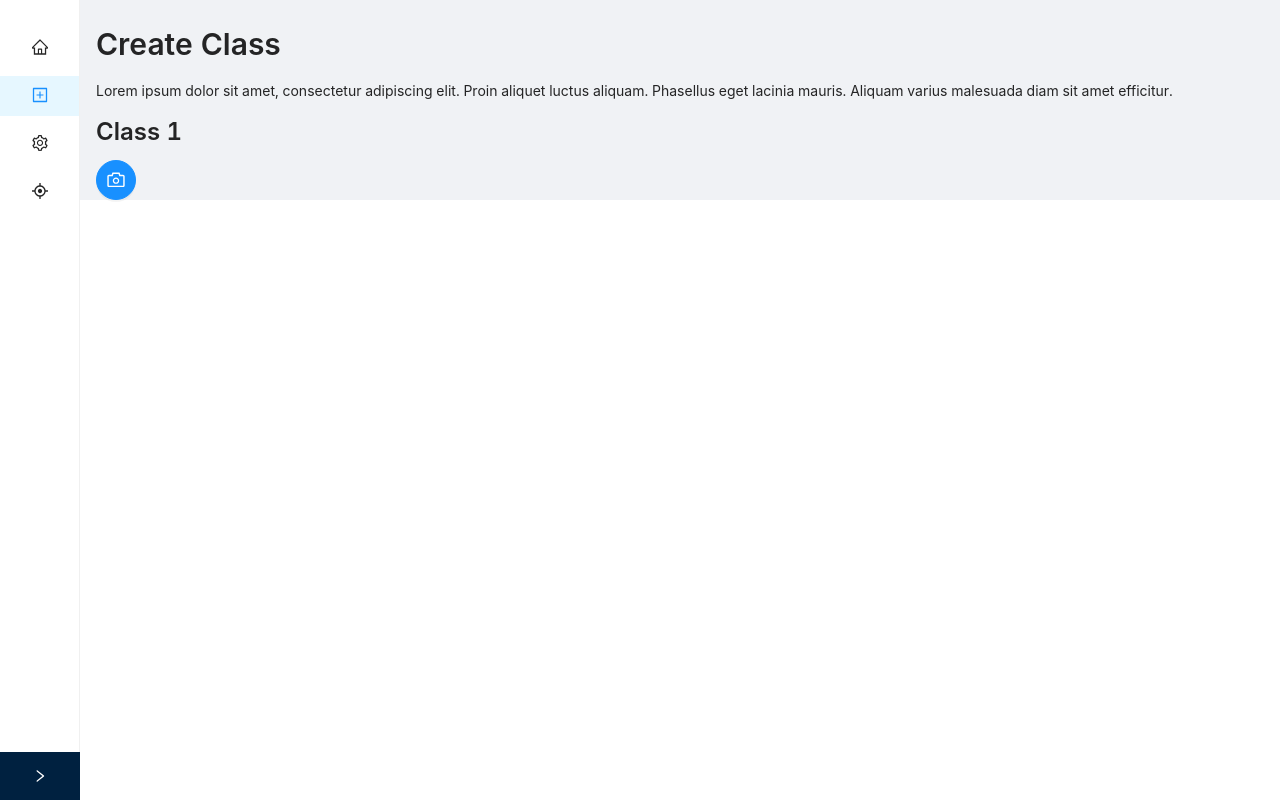
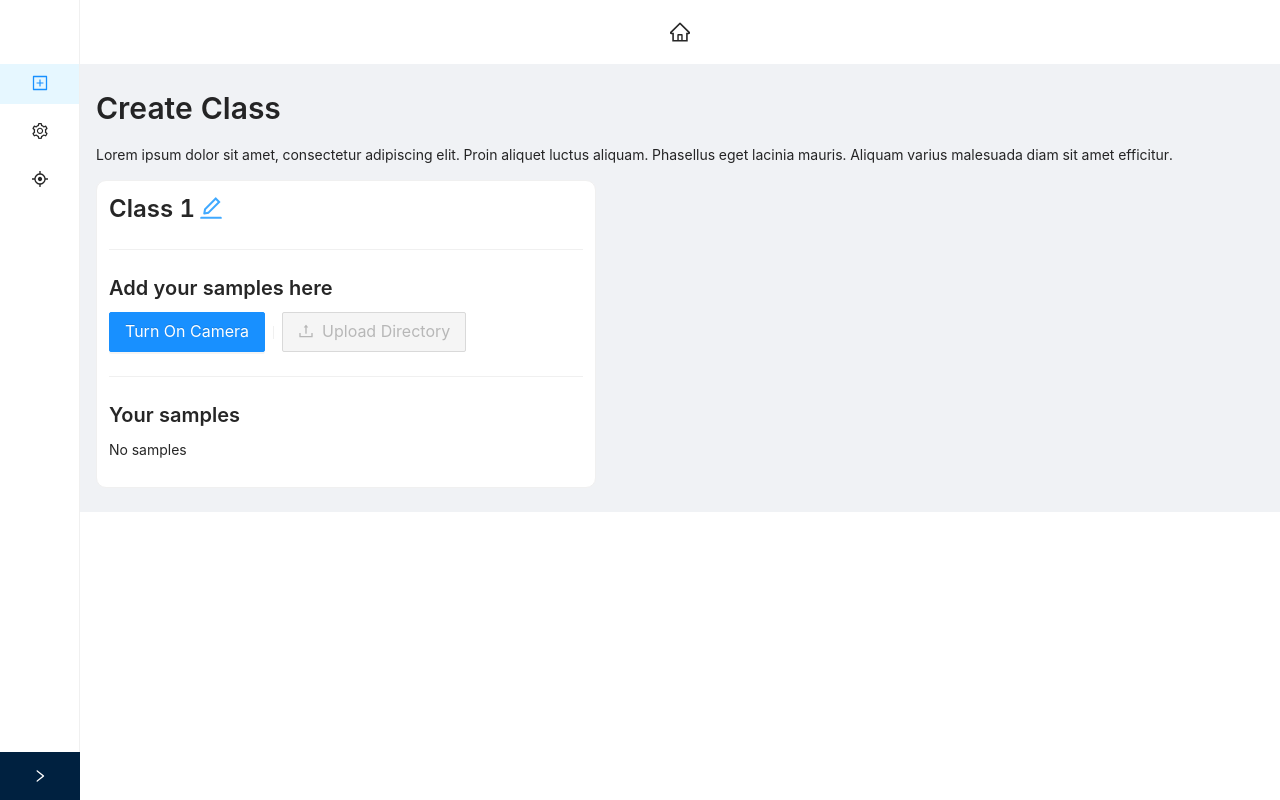
Before and after one commit to ilhamuh97/classify-ai, a React (Create React App) app: page /train in a window 1280 px wide. Built offline with nearby package versions, Linux system fonts and the light colour scheme.

Commit message:
add camera

```diff
--- /dev/null
+++ b/src/components/CreateClass/ClassesWrapper/Class/Class.js
@@ -0,0 +1,126 @@
+import React, { useState } from 'react';
+import Sketch from 'react-p5';
+import { CameraOutlined, CloseOutlined, UploadOutlined } from '@ant-design/icons';
+import { Typography, Divider, Button, Upload } from 'antd';
+import styles from './Class.module.scss';
+
+const Class = () => {
+    const { Title, Paragraph } = Typography;
+
+    // Content Related States
+    const [on, setOn] = useState(false);
+    const [editableTitle, setEditableTitle] = useState('Class 1');
+    const [capture, setCapture] = useState(null);
+    const [stream, setStream] = useState(null);
+
+    // Data Related States
+    // Todo: Data states
+
+    const setup = (p5, canvasParentRef) => {
+        const canvas = p5.createCanvas(265, 265).parent(canvasParentRef);
+        const c = p5.createCapture(p5.VIDEO, (mediaStream) => {
+            setStream(mediaStream);
+            console.log('Camera Turned On!', mediaStream);
+        });
+        c.hide();
+        c.size(500, 400);
+        setCapture(c);
+        canvas.mousePressed((event) => {
+            console.log('Clicked on the canvas. Event:', event);
+        });
+    };
+
+    const draw = (p5) => {
+        p5.background(255);
+        if (on) {
+            //move image by the width of image to the left
+            p5.translate(p5.width, 0);
+            //then scale it by -1 in the x-axis
+            //to flip the image
+            p5.scale(-1, 1);
+            p5.image(
+                capture,
+                0,
+                0,
+                p5.width,
+                ((5 / 4) * (p5.height * capture.height)) / capture.width
+            );
+        }
+    };
+
+    const turnOffCamera = () => {
+        const tracks = stream.getTracks();
+        tracks.forEach((track) => {
+            track.stop();
+        });
+        console.log(tracks);
+        setOn(false);
+    };
+
+    const turnOnCamera = () => {
+        setOn(true);
+    };
+
+    return (
+        <div className={styles.class}>
+            <Typography>
+                <Title
+                    editable={{
+                        tooltip: 'click to edit text',
+                        onChange: setEditableTitle
+                    }}
+                    level={3}>
+                    {editableTitle}
+                </Title>
+            </Typography>
+            <Divider />
+            <Typography>
+                <Title level={4}>Add your samples here</Title>
+            </Typography>
+            {on ? (
+                <div className={styles.canvasWrapper}>
+                    <div className={styles.camera}>
+                        <Button
+                            className={styles.turnOffButton}
+                            onClick={turnOffCamera}
+                            size="small"
+                            type="primary"
+                            ghost
+                            icon={<CloseOutlined />}
+                        />
+                        <Typography>
+                            <Title level={5}>Webcam</Title>
+                        </Typography>
+                        <Sketch className={styles.canvas} setup={setup} draw={draw} />
+                        <Button type="primary" icon={<CameraOutlined />} size={'large'}>
+                            Hold to Record
+                        </Button>
+                    </div>
+                </div>
+            ) : (
+                <>
+                    <Button onClick={turnOnCamera} type="primary" size={'large'}>
+                        Turn On Camera
+                    </Button>
+                    <Divider type="vertical" />
+                    <Upload directory disabled>
+                        <Button size={'large'} icon={<UploadOutlined />} disabled>
+                            Upload Directory
+                        </Button>
+                    </Upload>
+                </>
+            )}
+            <Divider />
+            <div className={styles.samples}>
+                <Typography>
+                    <Title level={4}>Your samples</Title>
+                </Typography>
+                <Typography>
+                    <Paragraph>No samples</Paragraph>
+                </Typography>
+            </div>
+        </div>
+    );
+};
+
+export default Class;
--- /dev/null
+++ b/src/components/CreateClass/ClassesWrapper/Class/Class.module.scss
@@ -0,0 +1,30 @@
+.class{
+    background-color: #fff;
+    border: 1px solid #f0f0f0;
+    border-radius: 10px;
+    padding: 0.75rem;
+    width: 100%;
+    max-width: 500px;
+    .canvasWrapper{
+        padding: 1rem;
+        background-color: #e6f7ff;
+        border-radius: 10px;
+        width: 100%;
+    }
+    .camera{
+        position: relative;
+        display: flex;
+        flex-direction: column;
+        align-items: center;
+        width: 100%;
+        .turnOffButton{
+            position: absolute;
+            right: 0;
+            top: 0;
+        }
+        canvas{
+            border-radius: 10px;
+        }
+    }
+
+}
--- /dev/null
+++ b/src/components/CreateClass/ClassesWrapper/ClassesWrapper.js
@@ -0,0 +1,13 @@
+import React from 'react';
+import Class from './Class/Class';
+import styles from './ClassesWrapper.module.scss';
+
+const ClassesWrapper = () => {
+    return (
+        <div className={styles.classesWrapper}>
+            <Class />
+        </div>
+    );
+};
+
+export default ClassesWrapper;
--- a/src/components/AddClass/AddClass.js
+++ b/src/components/CreateClass/CreateClass.js
@@ -1,8 +1,8 @@
 import React from 'react';
+import ClassesWrapper from './ClassesWrapper/ClassesWrapper';
 import { Typography } from 'antd';
-import MainCanvas2 from '../MainCanvas/MainCanvas2';
 
-const AddClass = () => {
+const CreateClass = () => {
     const { Title, Paragraph } = Typography;
     return (
         <div>
@@ -14,12 +14,9 @@ const AddClass = () => {
                     efficitur.{' '}
                 </Paragraph>
             </Typography>
-            <Typography>
-                <Title level={3}>Class 1</Title>
-            </Typography>
-            <MainCanvas2 id={0} label="class1" />
+            <ClassesWrapper />
         </div>
     );
 };
 
-export default AddClass;
+export default CreateClass;
--- a/src/components/Main/Main.js
+++ b/src/components/Main/Main.js
@@ -1,68 +1,40 @@
 import React, { useState } from 'react';
-import { AimOutlined, SettingOutlined, PlusSquareOutlined, HomeOutlined } from '@ant-design/icons';
-import { Layout, Menu } from 'antd';
+import { Layout } from 'antd';
 import { useNavigate } from 'react-router-dom';
 import styles from './Main.module.scss';
-import AddClass from '../AddClass/AddClass';
+import CreateClass from '../CreateClass/CreateClass';
+import SideNav from './SideNav/SideNav';
+import { HomeOutlined } from '@ant-design/icons';
 
 const Main = () => {
     let navigate = useNavigate();
-    const { Sider, Content } = Layout;
+    const { Header, Content } = Layout;
     const [collapsed, setCollapsed] = useState(true);
-    const [key, setKey] = useState(1);
-
-    function getItem(label, key, icon, children) {
-        return {
-            key,
-            icon,
-            children,
-            label
-        };
-    }
-
-    const items = [
-        getItem('Home', '0', <HomeOutlined />),
-        getItem('Create Classes', '1', <PlusSquareOutlined />),
-        getItem('Setup Parameters', '2', <SettingOutlined />),
-        getItem('Train', '3', <AimOutlined />)
-    ];
-
-    const onClick = (e) => {
-        setKey(e.key);
-        if (e.key === '0') {
-            navigate('/');
-        }
-    };
+    const [key, setKey] = useState('1');
 
     const ContentElem = (key) => {
         switch (key) {
+            case '0':
+                navigate('/');
+                break;
             case '1':
-                return <AddClass />;
+                return <CreateClass />;
             case '2':
                 return <div>Bla bla {key}</div>;
             case '3':
                 return <div>Bla bla {key}</div>;
             default:
-                return <AddClass />;
+                return <CreateClass />;
         }
     };
 
     return (
         <Layout className={styles.layout} hasSider>
-            <Sider
-                className={styles.sider}
-                collapsible
-                collapsed={collapsed}
-                onCollapse={(value) => setCollapsed(value)}>
-                <Menu
-                    onClick={onClick}
-                    className={styles.menu}
-                    defaultSelectedKeys={['1']}
-                    mode="inline"
-                    items={items}
-                />
-            </Sider>
+            <SideNav collapsed={collapsed} setCollapsed={setCollapsed} setKey={setKey} />
             <Layout className={`${styles.siteLayout} ${collapsed ? styles.big : styles.small}`}>
+                <Header className={styles.header}>
+                    <HomeOutlined className={styles.homeIcon} onClick={() => navigate('/')} />
+                </Header>
                 <Content style={{ margin: '24px 16px 0', overflow: 'initial' }}>
                     {ContentElem(key)}
                 </Content>
--- a/src/components/Main/Main.module.scss
+++ b/src/components/Main/Main.module.scss
@@ -1,25 +1,16 @@
 .layout{
     min-height: 100vh;
-    .sider{
-        padding-top: 24px;;
-        overflow: auto;
-        height: 100vh;
-        position: fixed;
-        left: 0;
-        top: 0;
-        bottom: 0;
+    .header{
         background-color: #fff;
-        border-right: 1px solid #f0f0f0;
-        .ant-layout-sider-trigger{
-            background-color: #fff;
-        }
-        .menu{
-            border-right: 0;
+        display: flex;
+        justify-content: center;
+        align-items: center;
+        .homeIcon{
+            font-size: 1.25rem;
         }
     }
-}
-
     .siteLayout {
+        margin-bottom: 24px;
         transition: all .2s;
         text-align: left;
         &.big{
@@ -29,3 +20,4 @@
             margin-left: 200px;
         }
     }
+}
--- /dev/null
+++ b/src/components/Main/SideNav/SideNav.js
@@ -0,0 +1,41 @@
+import React from 'react';
+import { Layout, Menu } from 'antd';
+import { AimOutlined, SettingOutlined, PlusSquareOutlined } from '@ant-design/icons';
+import styles from './SideNav.module.scss';
+
+const SideNav = ({ collapsed, setCollapsed, setKey }) => {
+    const { Sider } = Layout;
+
+    function getItem(label, key, icon, children) {
+        return {
+            key,
+            icon,
+            children,
+            label
+        };
+    }
+
+    const steps = [
+        getItem('Create Classes', '1', <PlusSquareOutlined />),
+        getItem('Setup Parameters', '2', <SettingOutlined />),
+        getItem('Train', '3', <AimOutlined />)
+    ];
+
+    return (
+        <Sider
+            className={styles.sider}
+            collapsible
+            collapsed={collapsed}
+            onCollapse={(value) => setCollapsed(value)}>
+            <Menu
+                onClick={(e) => setKey(e.key)}
+                className={styles.menu}
+                defaultSelectedKeys={['1']}
+                mode="inline"
+                items={steps}
+            />
+        </Sider>
+    );
+};
+
+export default SideNav;
--- /dev/null
+++ b/src/components/Main/SideNav/SideNav.module.scss
@@ -0,0 +1,14 @@
+.sider{
+    padding-top: 60px;;
+    overflow: auto;
+    height: 100vh;
+    position: fixed !important;
+    left: 0;
+    top: 0;
+    bottom: 0;
+    background: #fff !important;
+    border-right: 1px solid #f0f0f0;
+    .menu{
+        border-right: 0;
+    }
+}
```
Also changed, not shown: src/components/CreateClass/ClassesWrapper/ClassesWrapper.module.scss (added). Lines whose indentation alone changed are shown as unchanged.
